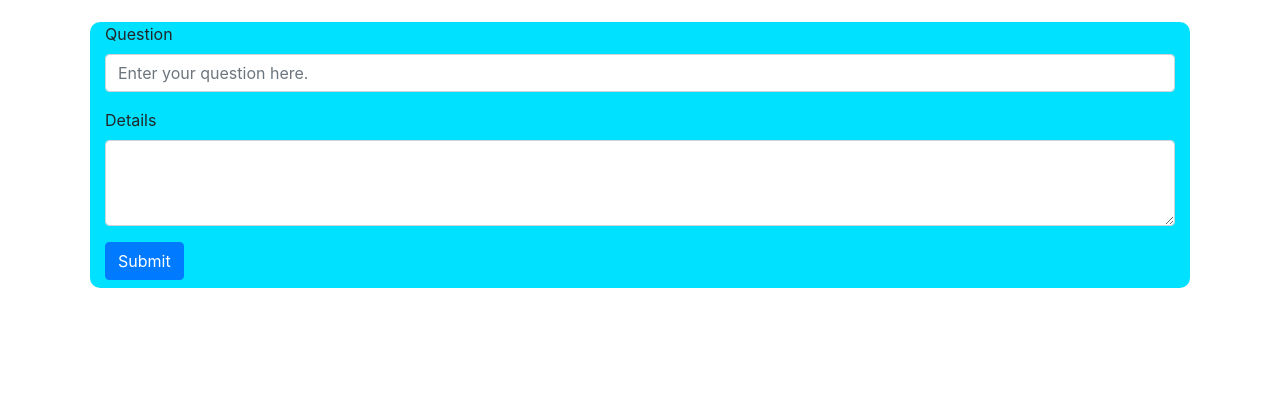
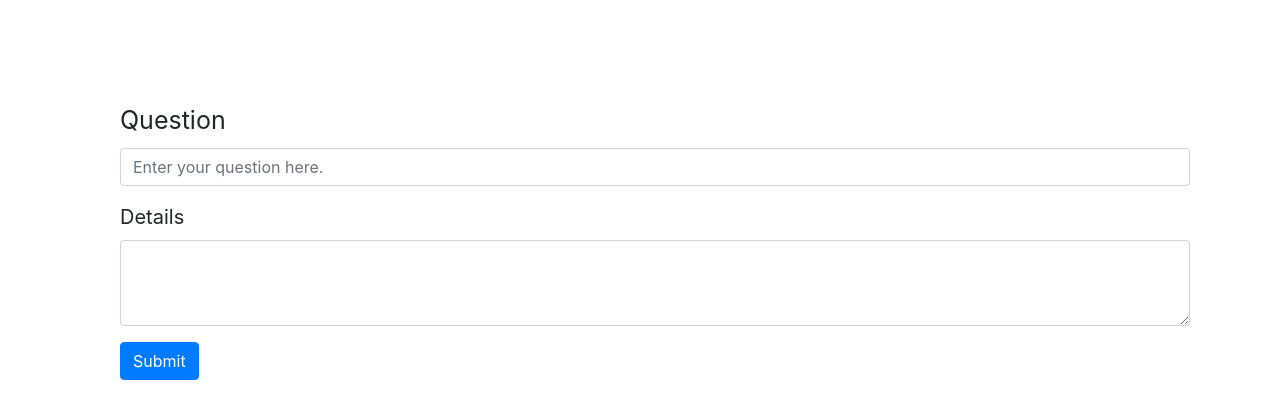
Before and after one commit to nova-sangeeth/QnA-application, a Django app: page /question/new/ in a window 1280 px wide. Shown: the part 58-477 px from the top of the page. Run offline with Django 3.2, Linux system fonts and the light colour scheme; the visitor is signed in with stand-in values (Sample User, id 1); some libraries are stand-ins or nearby versions.

Commit message:
added changes to the font size and moved the container down a lil bit.

```diff
--- a/templates/new.html
+++ b/templates/new.html
@@ -1,15 +1,17 @@
 {% extends "base.html" %}
 {% block content %}
+<div class="container" style="position: absolute; top: 80px;">
     <form action="/question/new/" method="post">
         {% csrf_token %}
         <div class="form-group">
-        <label for="title">Question</label>
+            <label for="title" style="font-size: 25px;">Question</label>
             <input class="form-control" id="title" name="title" placeholder="Enter your question here." required>
         </div>
-    <div class="form-group">
+        <div class="form-group" style="font-size: 20px;">
             <label for="title">Details</label>
             <textarea class="form-control" id="body" name="body" rows="3"></textarea></textarea>
         </div>
         <button type="submit" class="btn btn-primary mb-2">Submit</button>
     </form>
+</div>
 {% endblock %}
```
Lines whose indentation alone changed are shown as unchanged.
